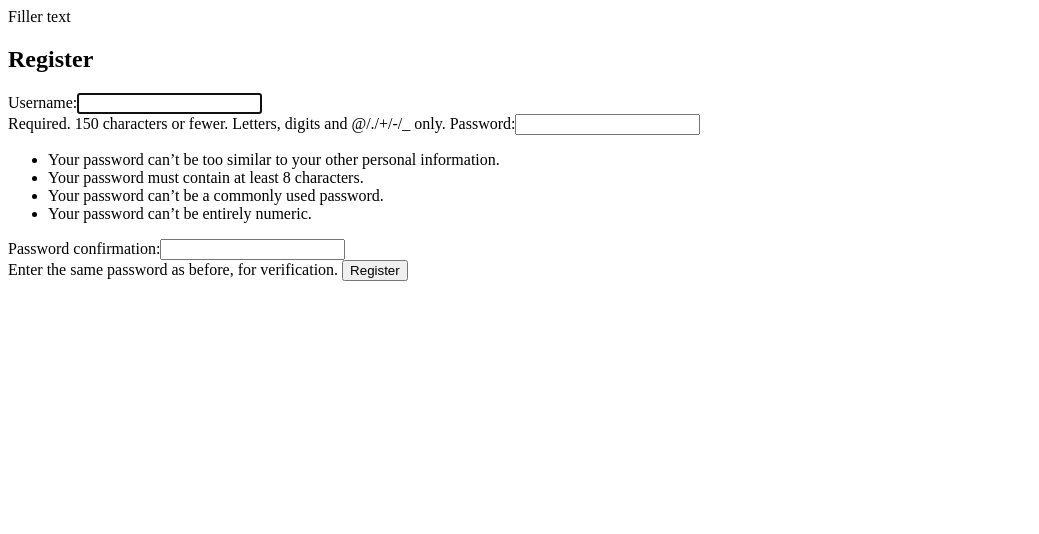
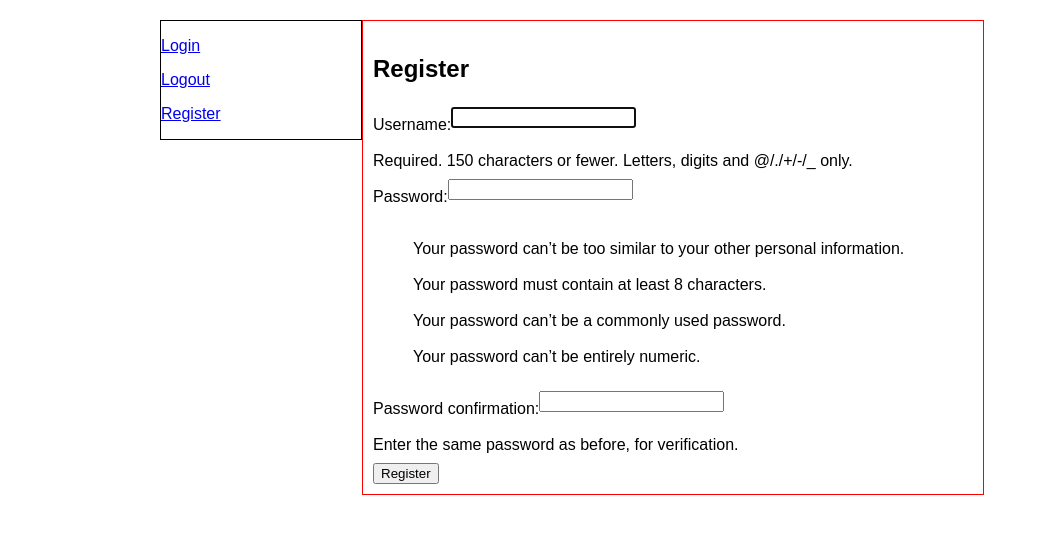
Before and after one commit to ngb2zf/DBFinalProj, a Django app: page /accounts/register/ in a window 1280 px wide. Shown: the top 534 px of the page, without its empty margins (0-1039 px from the left). Run offline with Django 3.2, Linux system fonts and the light colour scheme; parts of the project's set-up code (start-up, migrations or seed data) failed here and were passed over.

Commit message:
Simple css and fixed broken merge

```diff
--- a/DBFinalProj/settings.py
+++ b/DBFinalProj/settings.py
@@ -38,6 +38,7 @@
     'django.contrib.sessions',
     'django.contrib.messages',
     'django.contrib.staticfiles',
+    'DBFinalProj'
 ]
 
 MIDDLEWARE = [
--- /dev/null
+++ b/DBFinalProj/static/css/default.css
@@ -0,0 +1,65 @@
+body {
+	text-align: center;
+	font-family: sans-serif;
+}
+
+#page {
+	width: 960px;
+	text-align: left;
+	margin: 10px auto 20px auto;
+	background-color: #0c0c0c;
+}
+
+#sidebar {
+	float: left;
+	width: 200px;
+	border: 1px solid #000;
+}
+
+#content {
+	float: left;
+	width: 600px;
+	border: 1px solid #f00;
+	padding: 10px;
+	line-height: 36px;
+}
+
+label, input {
+	float: left;
+}
+
+ul {
+	list-style: none;
+}
+
+li {
+	display: inline-block;
+	width: 100%;
+}
+
+.helptext {
+	float: left;
+	width: 100%;
+}
+
+.clearfix {
+	clear: both;
+}
+
+.messages {
+	background-color: #c0c0c0;
+	color: #fff;
+	padding: 1em;
+}
+
+.success {
+	background-color: #008800;
+	border-color: #005500;
+	padding-left: 1em;
+}
+
+.deleted {
+	background-color: #880000;
+	border-color: #550000;
+	padding-left: 1em;
+}
--- a/DBFinalProj/views.py
+++ b/DBFinalProj/views.py
@@ -6,7 +6,7 @@
 
 
 def index(request):
-    return HttpResponse("Hello, world. You're at the main page.")
+    return render_to_response('index.html')
 
 
 def login(request):
--- a/bandsapp/urls.py
+++ b/bandsapp/urls.py
@@ -6,8 +6,5 @@
 
 app_name = 'polls'
 urlpatterns = [
-    url(r'^$', views.IndexView.as_view(), name='index'),
-    url(r'^(?P<pk>[0-9]+)/$', views.DetailView.as_view(), name='detail'),
-    url(r'^(?P<pk>[0-9]+)/results/$', views.ResultsView.as_view(), name='results'),
-    url(r'^(?P<question_id>[0-9]+)/vote/$', views.vote, name='vote'),
+    url(r'^$', views.index, name='index'),
 ]
--- a/polls/static/polls/style.css
+++ /dev/null
@@ -1,3 +0,0 @@
-li a {
-    color: green;
-}
--- a/templates/base.html
+++ b/templates/base.html
@@ -1,7 +1,10 @@
+{% load static %}
 <!DOCTYPE html>
 <html lang="en">
 <head>
-    <title>{% block title %}My Base Template{% endblock %}</title>
+    <title>{% block title %}BOOK-A-BAND.com{% endblock %}</title>
+
+    <link rel="stylesheet" type="text/css" href="{% get_static_prefix %}css/default.css" >
 
 
 
@@ -12,26 +15,18 @@
 
     <div id="sidebar">
         {% block sidebar %}
-            Filler text
+            <p><a href="/accounts/login/">Login</a></p>
+            <p><a href="/accounts/logout/">Logout</a></p>
+            <p><a href="/accounts/register/">Register</a></p>
         {% endblock %}
     </div>
 
     <div id="content">
 
-	{% if messages %}
-	<ul class="messages">
-	    {% for message in messages %}
-	    <li{% if message.tags %} class="{{ message.tags }}"{% endif %}>{{ message }}</li>
-	    {% endfor %}
-	</ul>
-	{% endif %}
-
         {% block content %}This is the content area{% endblock %}
 
-	<div class="clearfix"></div>
-    </div>
 
 	</div>
-
+		</div>
 </body>
 </html>
```
Also changed, not shown: bandsapp/admin.py (+4 -5 lines), bandsapp/views.py (+2 -64 lines), polls/templates/polls/detail.html (deleted, +0 -23 lines), polls/templates/polls/index.html (deleted, +0 -24 lines), polls/templates/polls/results.html (deleted, +0 -20 lines), templates/index.html (added, +12 -0 lines).
